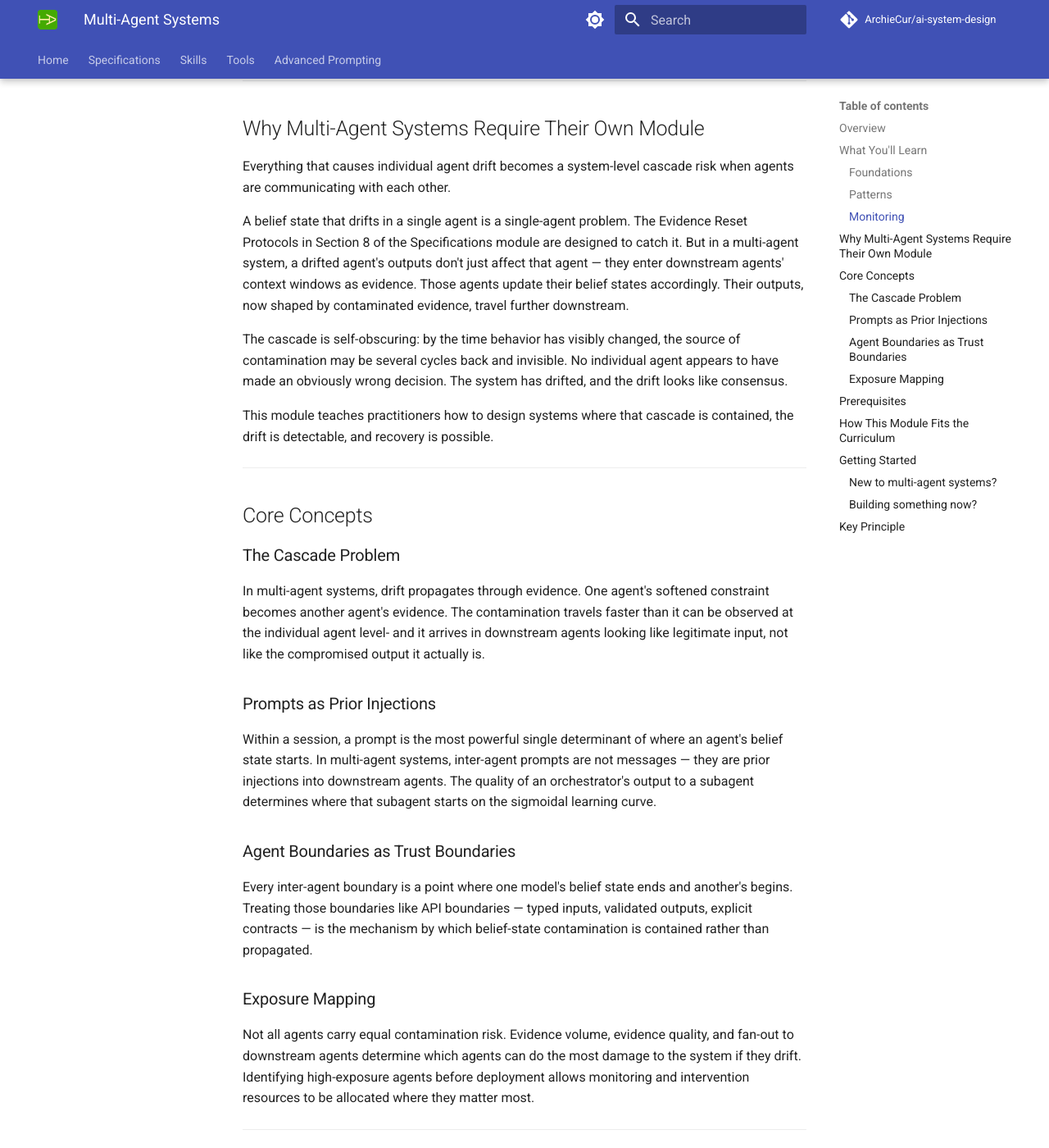
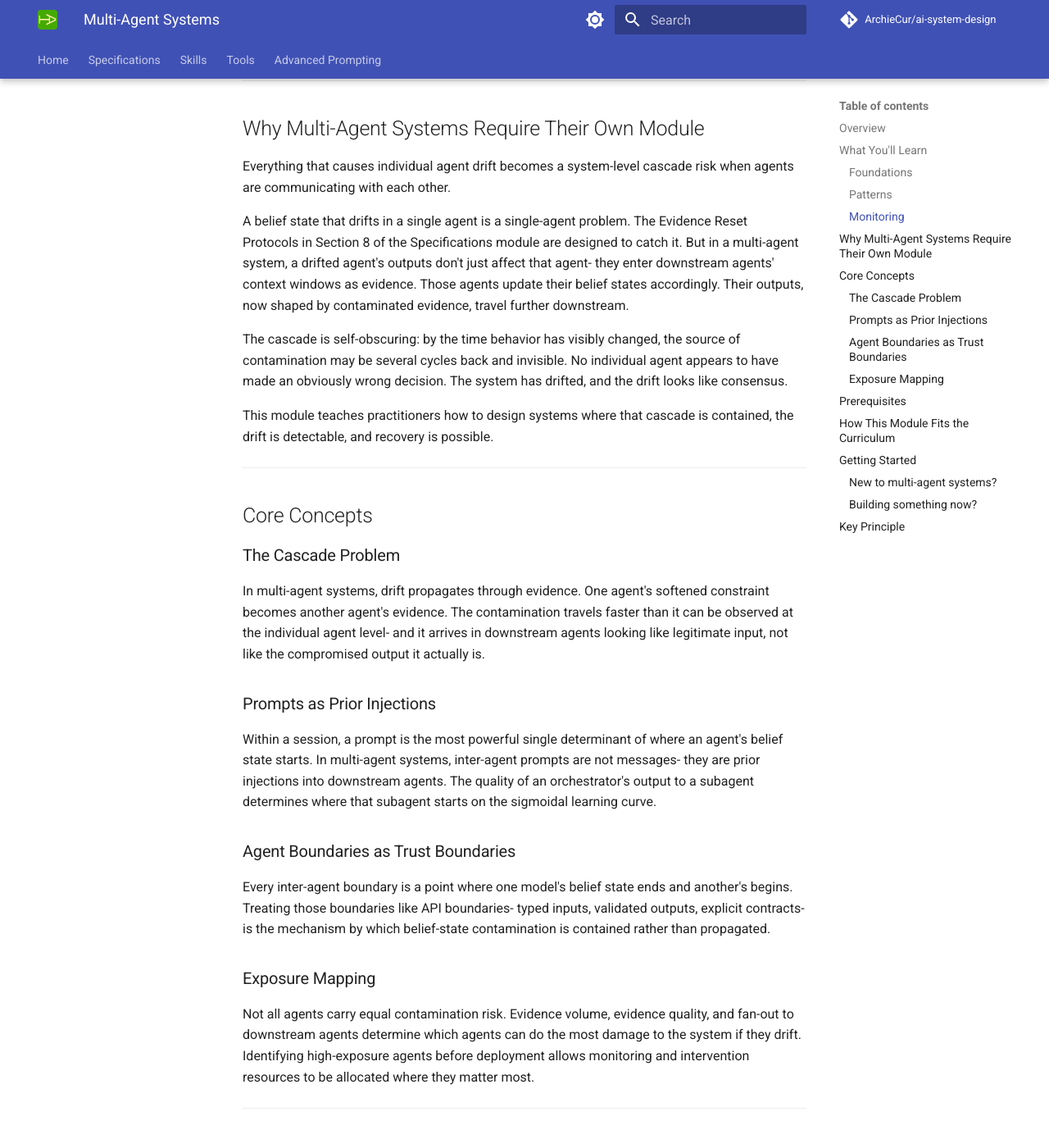
Before and after one commit to ArchieCur/ai-system-design, an MkDocs documentation site: the page built from docs/multi_agent/multi-agent-index.md, in a window 1280 px wide and 1400 px high, scrolled down 950 px. Shown: the whole window at 82% size. Built offline with MkDocs 1.6.1 and Material for MkDocs 9.7.7, drawn with Linux system fonts in a browser that asks for light colours; comment, search, counter and statistics services are not loaded; some of the changed text lies outside the part shown.

```diff
--- a/docs/multi_agent/multi-agent-index.md
+++ b/docs/multi_agent/multi-agent-index.md
@@ -4,7 +4,7 @@
 
 Multi-agent systems extend every principle in this curriculum to architectures where agents communicate with each other, share evidence streams, and can influence each other's belief states. This module teaches you why that changes the stakes of every design decision you've already made- and how to build systems that remain stable, detectable, and recoverable when they come under pressure.
 
-This is where the two major threads of the curriculum converge: the belief architecture work in Specifications and the practical implementation work in Skills, Tools, and Prompts — applied to systems where the "user" sending evidence to an agent may itself be a drifting model.
+This is where the two major threads of the curriculum converge: the belief architecture work in Specifications and the practical implementation work in Skills, Tools, and Prompts- applied to systems where the "user" sending evidence to an agent may itself be a drifting model.
 
 ---
 
@@ -28,7 +28,7 @@ This is where the two major threads of the curriculum converge: the belief archi
 
 Everything that causes individual agent drift becomes a system-level cascade risk when agents are communicating with each other.
 
-A belief state that drifts in a single agent is a single-agent problem. The Evidence Reset Protocols in Section 8 of the Specifications module are designed to catch it. But in a multi-agent system, a drifted agent's outputs don't just affect that agent — they enter downstream agents' context windows as evidence. Those agents update their belief states accordingly. Their outputs, now shaped by contaminated evidence, travel further downstream.
+A belief state that drifts in a single agent is a single-agent problem. The Evidence Reset Protocols in Section 8 of the Specifications module are designed to catch it. But in a multi-agent system, a drifted agent's outputs don't just affect that agent- they enter downstream agents' context windows as evidence. Those agents update their belief states accordingly. Their outputs, now shaped by contaminated evidence, travel further downstream.
 
 The cascade is self-obscuring: by the time behavior has visibly changed, the source of contamination may be several cycles back and invisible. No individual agent appears to have made an obviously wrong decision. The system has drifted, and the drift looks like consensus.
 
@@ -44,11 +44,11 @@ In multi-agent systems, drift propagates through evidence. One agent's softened
 
 ### Prompts as Prior Injections
 
-Within a session, a prompt is the most powerful single determinant of where an agent's belief state starts. In multi-agent systems, inter-agent prompts are not messages — they are prior injections into downstream agents. The quality of an orchestrator's output to a subagent determines where that subagent starts on the sigmoidal learning curve.
+Within a session, a prompt is the most powerful single determinant of where an agent's belief state starts. In multi-agent systems, inter-agent prompts are not messages- they are prior injections into downstream agents. The quality of an orchestrator's output to a subagent determines where that subagent starts on the sigmoidal learning curve.
 
 ### Agent Boundaries as Trust Boundaries
 
-Every inter-agent boundary is a point where one model's belief state ends and another's begins. Treating those boundaries like API boundaries — typed inputs, validated outputs, explicit contracts — is the mechanism by which belief-state contamination is contained rather than propagated.
+Every inter-agent boundary is a point where one model's belief state ends and another's begins. Treating those boundaries like API boundaries- typed inputs, validated outputs, explicit contracts- is the mechanism by which belief-state contamination is contained rather than propagated.
 
 ### Exposure Mapping
 
```
